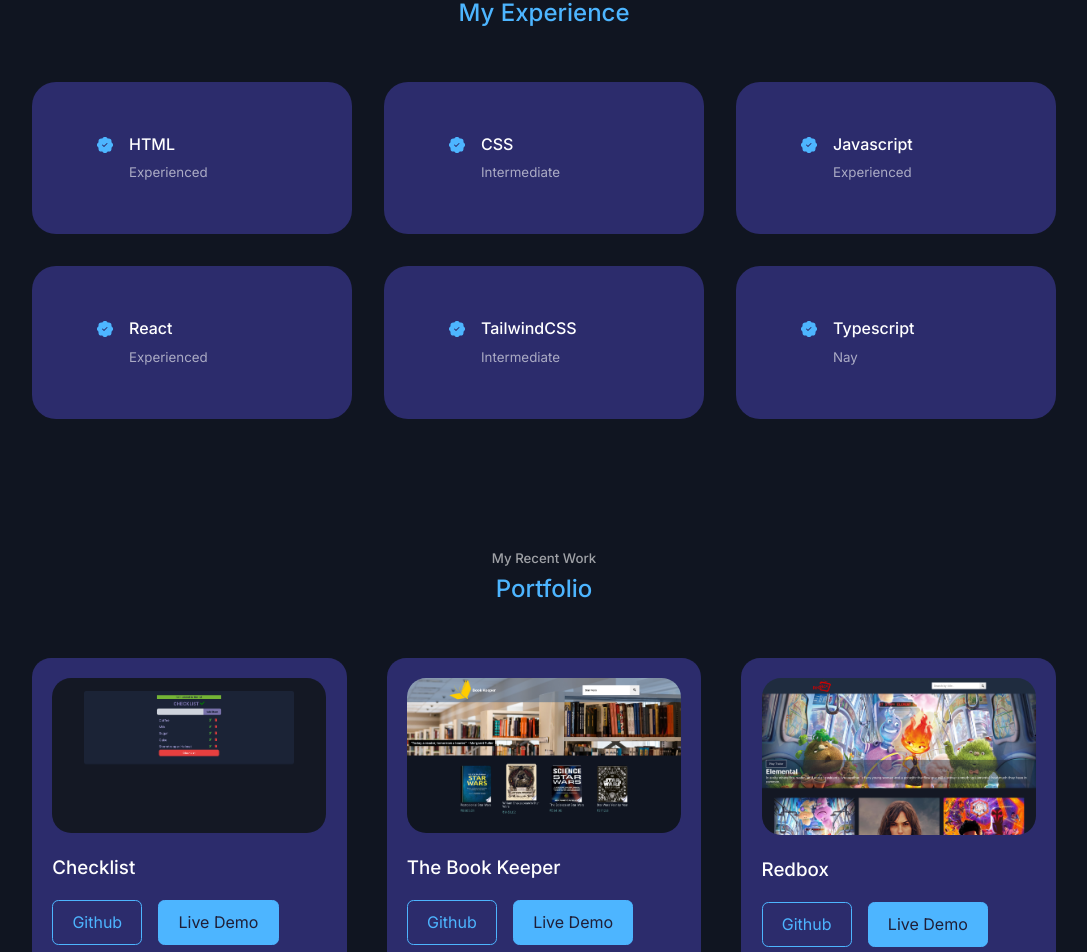
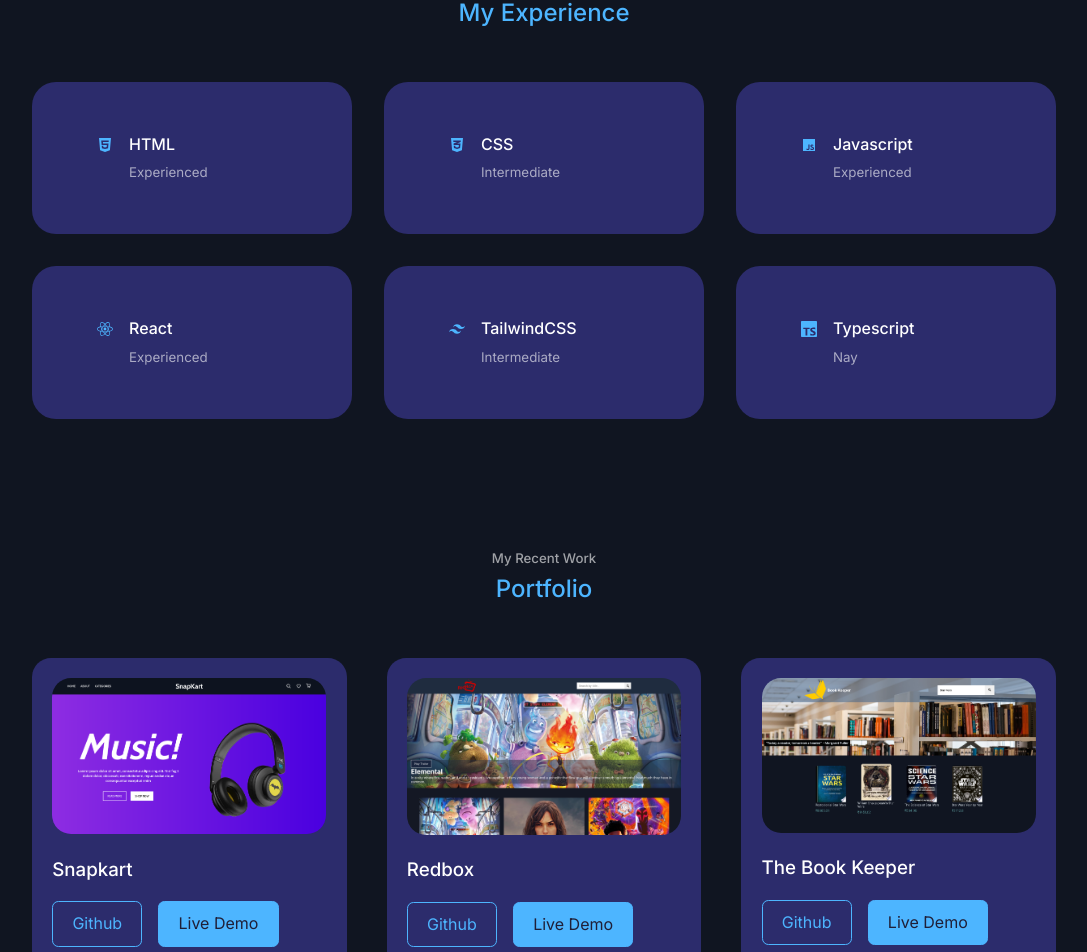
Before and after one commit to siddharthsingh19/www, a React (Vite) app: page / in a window 1280 px wide. Shown: the part 1617-2569 px from the top of the page, without its empty margins (96-1183 px from the left). Built offline with nearby package versions, Linux system fonts and the light colour scheme.

Commit message:
projects updated

```diff
--- a/src/components/portfolioComp/experience/Experience.jsx
+++ b/src/components/portfolioComp/experience/Experience.jsx
@@ -1,7 +1,9 @@
 import React from "react";
 import "./experience.css";
 import { BsPatchCheckFill } from "react-icons/bs";
-
+import {FaHtml5,FaCss3Alt, FaReact } from 'react-icons/fa'
+import {BiLogoJavascript } from 'react-icons/bi'
+import {SiTailwindcss, SiTypescript } from 'react-icons/si'
 const Experience = () => {
     return (
         <section id="experience">
@@ -10,7 +12,7 @@
                 <div className="experience__container">
                     <div className="experience__content">
                         <article className="experience__details">
-                            <BsPatchCheckFill className="experience__details-icon" />
+                            <FaHtml5 className="experience__details-icon" />
                             <div>
                                 <h4>HTML</h4>
                                 <small className="text-light">
@@ -21,7 +23,7 @@
                     </div>
                     <div className="experience__content">
                         <article className="experience__details">
-                            <BsPatchCheckFill className="experience__details-icon" />
+                            <FaCss3Alt className="experience__details-icon" />
                             <div>
                                 <h4>CSS</h4>
                                 <small className="text-light">
@@ -32,7 +34,7 @@
                     </div>
                     <div className="experience__content">
                         <article className="experience__details">
-                            <BsPatchCheckFill className="experience__details-icon" />
+                            <BiLogoJavascript className="experience__details-icon" />
                             <div>
                                 <h4>Javascript</h4>
                                 <small className="text-light">
@@ -43,7 +45,7 @@
                     </div>
                     <div className="experience__content">
                         <article className="experience__details">
-                            <BsPatchCheckFill className="experience__details-icon" />
+                            <FaReact className="experience__details-icon" />
                             <div>
                                 <h4>React</h4>
                                 <small className="text-light">
@@ -54,7 +56,7 @@
                     </div>
                     <div className="experience__content">
                         <article className="experience__details">
-                            <BsPatchCheckFill className="experience__details-icon" />
+                            <SiTailwindcss className="experience__details-icon" />
                             <div>
                                 <h4>TailwindCSS</h4>
                                 <small className="text-light">
@@ -65,7 +67,7 @@
                     </div>
                     <div className="experience__content">
                         <article className="experience__details">
-                            <BsPatchCheckFill className="experience__details-icon" />
+                            <SiTypescript className="experience__details-icon" />
                             <div>
                                 <h4>Typescript</h4>
                                 <small className="text-light">Nay</small>
--- a/src/projects.js
+++ b/src/projects.js
@@ -1,36 +1,36 @@
-import checklist from './assets/checklist.png'
-import bookkeeper from './assets/bookkeeper.png'
-import redbox from './assets/redbox.png'
-import snapkart from './assets/snapkart.png'
+import checklist from "./assets/checklist.png";
+import bookkeeper from "./assets/bookkeeper.png";
+import redbox from "./assets/redbox.png";
+import snapkart from "./assets/snapkart.png";
 const projects = [
     {
-        id:1,
-        image:checklist,
-        title: 'Checklist',
-        github:'https://github.com/siddharthsingh19/checklist.git',
-        demo:'https://checklist-hazel.vercel.app/'
+        id: 1,
+        image: snapkart,
+        title: "Snapkart",
+        github: "https://github.com/siddharthsingh19/snapkart.git",
+        demo: "https://snapkart.vercel.app/",
     },
     {
-        id:2,
-        image:bookkeeper,
-        title: 'The Book Keeper',
-        github:'https://github.com/siddharthsingh19/TheBookKeeper.git',
-        demo:'https://the-book-keeper.vercel.app/'
+        id: 2,
+        image: redbox,
+        title: "Redbox",
+        github: "https://github.com/siddharthsingh19/redbox.git",
+        demo: "https://redbox-mu.vercel.app/",
     },
     {
-        id:3,
-        image:redbox,
-        title: 'Redbox',
-        github:'https://github.com/siddharthsingh19/redbox.git',
-        demo:'https://redbox-mu.vercel.app/'
+        id: 3,
+        image: bookkeeper,
+        title: "The Book Keeper",
+        github: "https://github.com/siddharthsingh19/TheBookKeeper.git",
+        demo: "https://the-book-keeper.vercel.app/",
     },
     {
-        id:4,
-        image:snapkart,
-        title: 'Snapkart',
-        github:'https://github.com/siddharthsingh19/snapkart.git',
-        demo:'https://snapkart.vercel.app/'
+        id: 4,
+        image: checklist,
+        title: "Checklist",
+        github: "https://github.com/siddharthsingh19/checklist.git",
+        demo: "https://checklist-hazel.vercel.app/",
     },
-]
+];
 
-export default projects
+export default projects;
```
